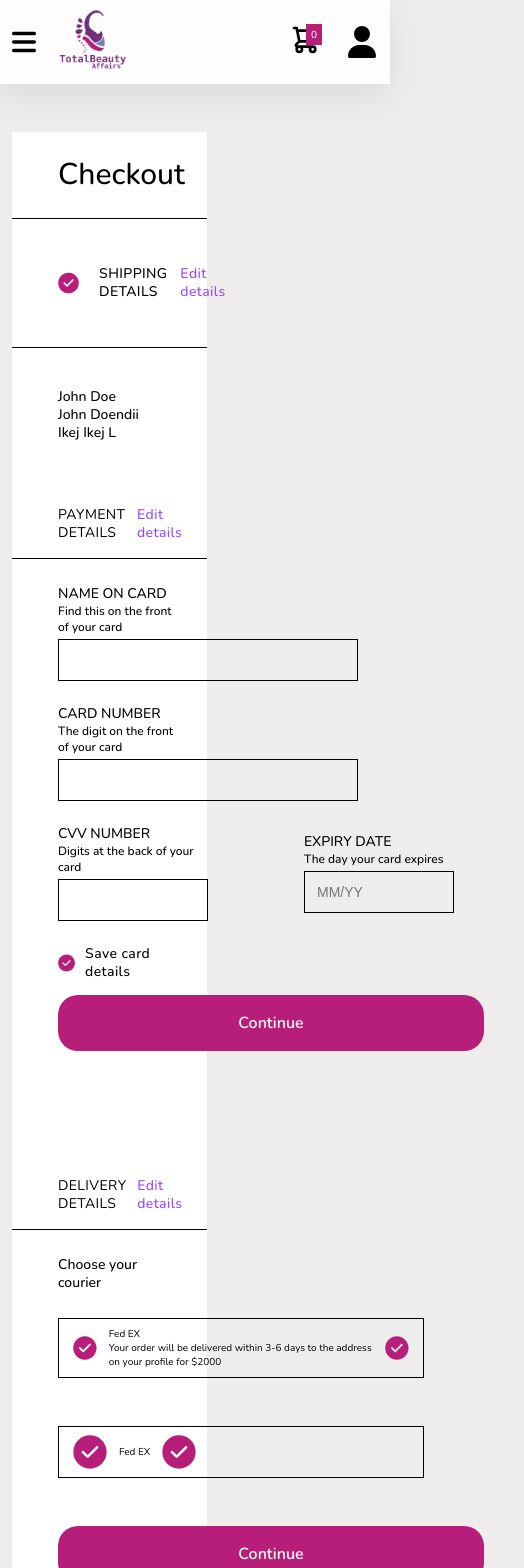
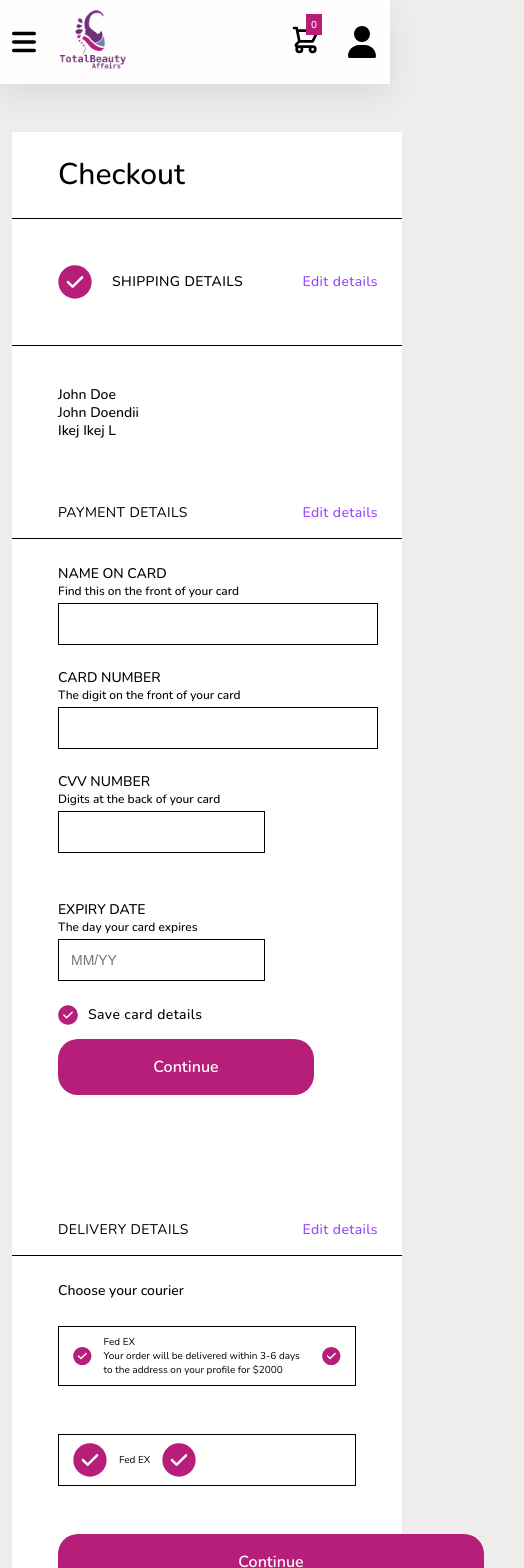
Before and after one commit to Beccamak/tba, a React (Create React App) app: page /checkout in a window 390 px wide. Shown: the top 1568 px of the page, 524 px wide, since content can reach past the window. Built offline with nearby package versions, Linux system fonts and the light colour scheme.

Commit message:
code fix

```diff
--- a/src/components/mid-section/mid.section.component.jsx
+++ b/src/components/mid-section/mid.section.component.jsx
@@ -28,6 +28,7 @@ const MidSection = () => {
         <p className='item'>Make payment</p>
         </div>
         <Line  className='down'  />
+
         <div className='mid-item get'>
         <Truck  className='mid-icon'  />
         <p className='item'>Get your item delivered</p>
--- a/src/routes/Navigation/navigation.styles.css
+++ b/src/routes/Navigation/navigation.styles.css
@@ -226,7 +226,7 @@ letter-spacing: 0.0075em;
  }
  .item-count{
   position: absolute;
-  top: 0;
+  top: -10px;
   right: 0;
 
  }
--- a/src/routes/checkout/checkout.styles.scss
+++ b/src/routes/checkout/checkout.styles.scss
@@ -235,17 +235,44 @@
   @media(max-width:39em){
     .checkout-container{
       flex-direction: column;
+
       margin: 1.2rem;
       width: 100%;
 
-    }
-    .checkout-left{
+ .checkout-left{
       width: 100%;
-    }
-    .ch-btn{
+
+      .ch-btn{
       width: 80%;
     }
+    .payment-card{
+
+      .checkout-input{
+        width:100%;
+      }
+      .payment-card-btm{
+        flex-direction: column;
+        gap: 2.4rem;
+        align-items: flex-start;
+
+
+        .ch-input-btm{
+          width: 100%;
+        }
+      }
+    }
+       .courier-con{
+        width: auto;
+      }
+    }
+
     .checkout-summary{
       width: 100%;
+
+      .order-txt{
+        padding: 0 2rem;
+      }
     }
+    }
+
   }
```
